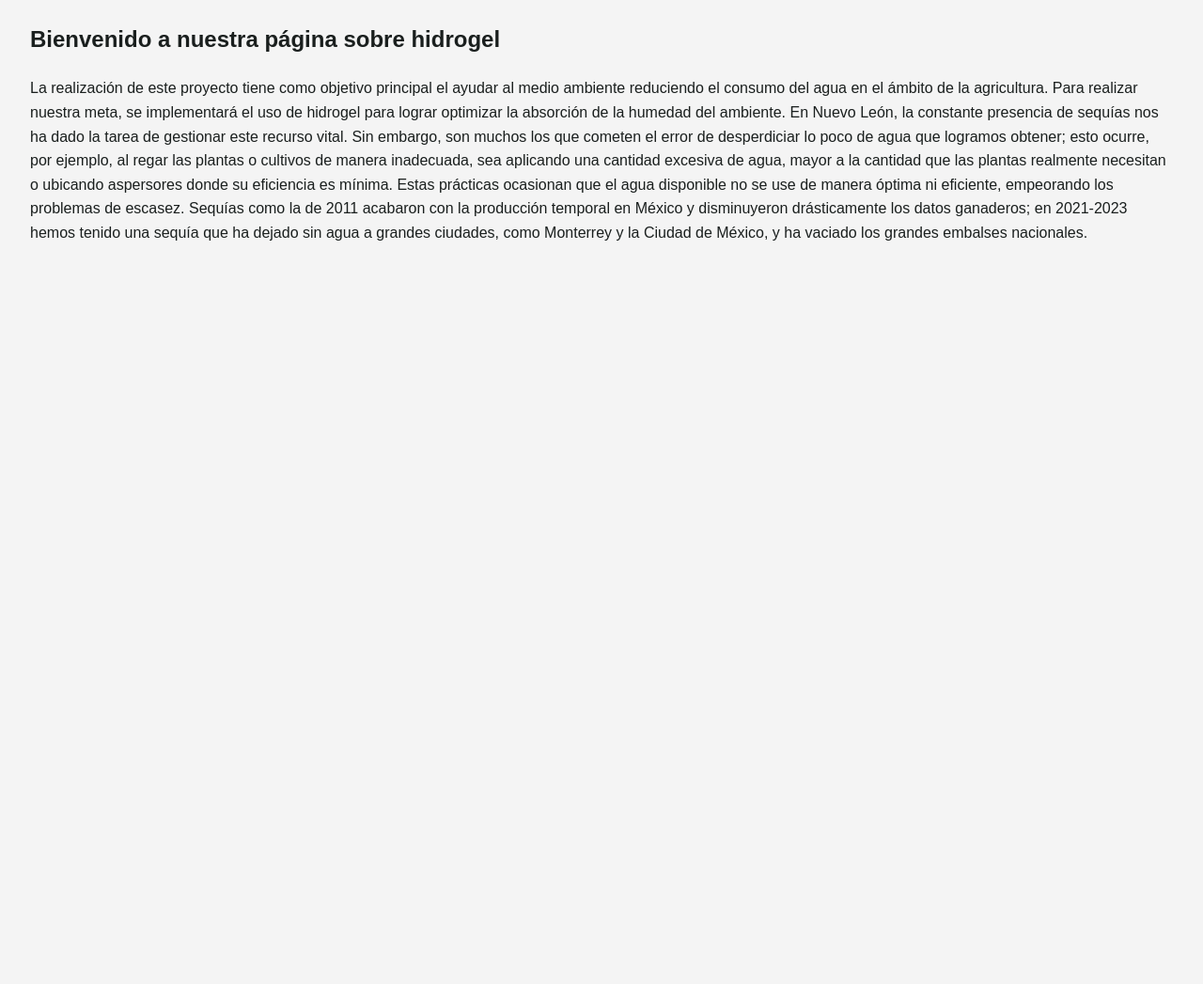
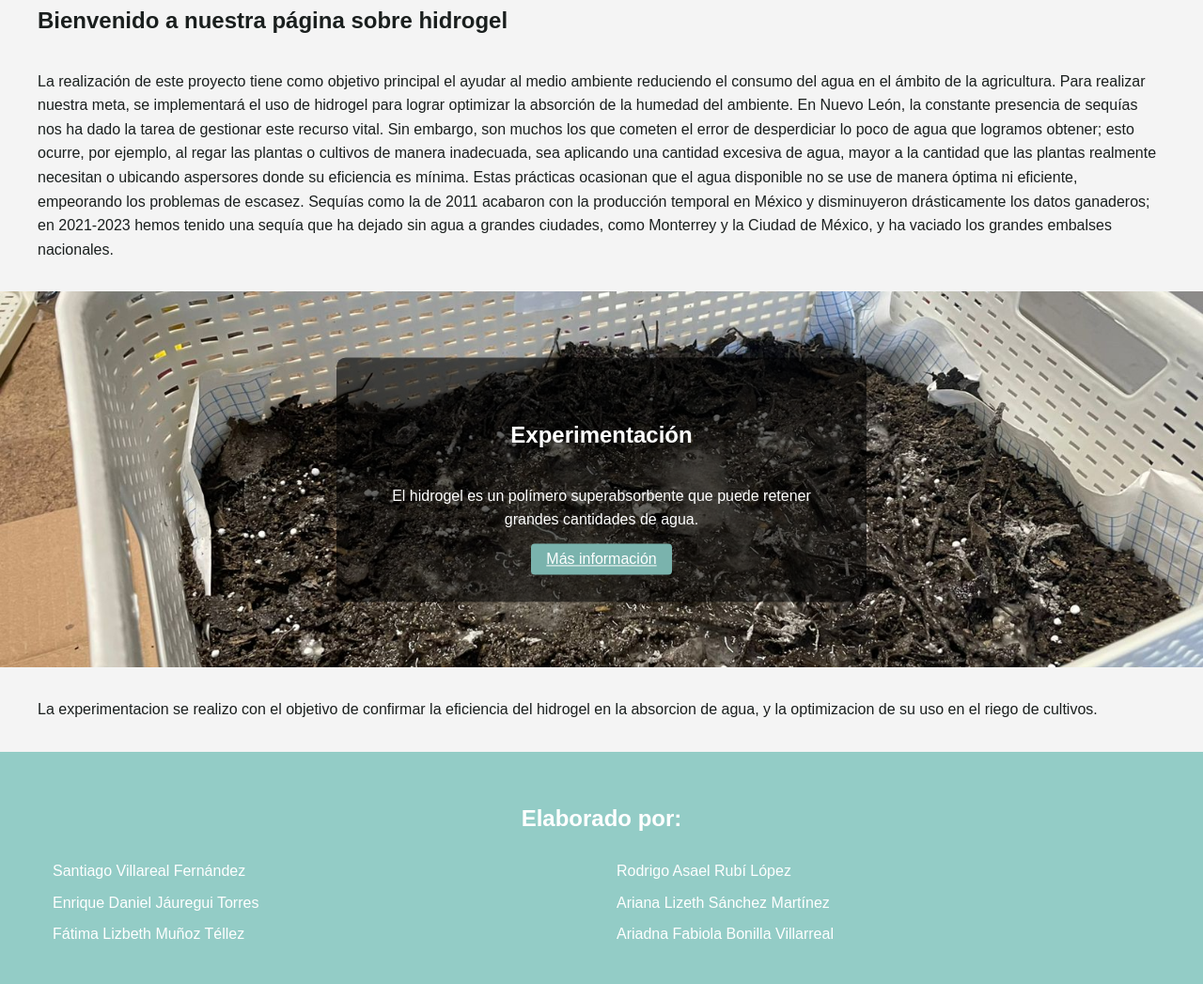
Before and after one commit to ElKikes/Elkikes.github.io, a plain HTML site: page index.html in a window 1280 px wide. Shown: the part 588-1635 px from the top of the page at 94% size. Before the commit the page ends 897 px from the top, so only its background shows below. Drawn offline with Linux system fonts and the light colour scheme.

Commit message:
Update index.html

```diff
--- a/index.html
+++ b/index.html
@@ -49,13 +49,81 @@
             object-fit: cover;
         }
         main {
+            padding: 0;
+        }
+        main h2, main > p {
+            max-width: 1200px;
+            margin: 2rem auto;
+            padding: 0 2rem;
+        }
+        .imagen-contenedor {
+            position: relative;
+            width: 100%;
+            height: 400px;
+            margin: 0;
+            overflow: hidden;
+        }
+        .imagen-fondo {
+            width: 100%;
+            height: 100%;
+            object-fit: cover;
+        }
+        .contenido-imagen {
+            position: absolute;
+            top: 50%;
+            left: 50%;
+            transform: translate(-50%, -50%);
+            text-align: center;
+            color: white;
+            background-color: rgba(0, 0, 0, 0.6);
             padding: 2rem;
+            border-radius: 10px;
+            width: 80%;
+            max-width: 500px;
+        }
+        .boton {
+            background-color: #7ab3ad;
+            color: #ffffff;
+            padding: 0.5rem 1rem;
+            border: none;
+            border-radius: 0.25rem;
+            cursor: pointer;
+        }
+        footer {
+            background-color: #93ccc6;
+            color: white;
+            padding: 2rem 0;
+            width: 100%;
+            margin-top: 2rem;
+        }
+        .footer-content {
+            max-width: 1200px;
+            margin: 0 auto;
+            display: flex;
+            justify-content: space-around;
+            padding: 0 2rem;
+        }
+        .footer-section {
+            flex: 1;
+            margin: 0 1rem;
+        }
+        footer h2 {
+            margin-bottom: 1rem;
+            color: white;
+        }
+        .footer-section p, .footer-section a {
+            color: white;
+            text-decoration: none;
+            margin: 0.5rem 0;
+        }
+        .footer-section a:hover {
+            text-decoration: underline;
         }
     </style>
 </head>
 <body>
     <header>
-        <h1>AquaGel</h1>
+        <h1>Hidrogel</h1>
     </header>
     <nav>
         <ul>
@@ -71,6 +139,30 @@
             En Nuevo León, la constante presencia de sequías nos ha dado la tarea de gestionar este recurso vital. Sin embargo, son muchos los que cometen el error de desperdiciar lo poco de agua que logramos obtener; esto ocurre, por ejemplo, al regar las plantas o cultivos de manera inadecuada, sea aplicando una cantidad excesiva de agua, mayor a la cantidad que las plantas realmente necesitan o ubicando aspersores donde su eficiencia es mínima. Estas prácticas ocasionan que el agua disponible no se use de manera óptima ni eficiente, empeorando los problemas de escasez.
             Sequías como la de 2011 acabaron con la producción temporal en México y disminuyeron drásticamente los datos ganaderos; en 2021-2023 hemos tenido una sequía que ha dejado sin agua a grandes ciudades, como Monterrey y la Ciudad de México, y ha vaciado los grandes embalses nacionales.
         </p>
+        <div class="imagen-contenedor">
+            <img src="Images/img_caja1.jpg" alt="Caja 1" class="imagen-fondo">
+            <div class="contenido-imagen">
+                <h2>Experimentación</h2>
+                <p>El hidrogel es un polímero superabsorbente que puede retener grandes cantidades de agua.</p>
+                <a href="#" class="boton">Más información</a>
+            </div>
+        </div>
+        <p>La experimentacion se realizo con el objetivo de confirmar la eficiencia del hidrogel en la absorcion de agua, y la optimizacion de su uso en el riego de cultivos.</p>
     </main>
+    <footer>
+        <h2 style="text-align: center;">Elaborado por:</h2>
+        <div class="footer-content">
+            <div class="footer-section">
+                <p>Santiago Villareal Fernández</p>
+                <p>Enrique Daniel Jáuregui Torres</p>
+                <p>Fátima Lizbeth Muñoz Téllez</p>
+            </div>
+            <div class="footer-section">
+                <p>Rodrigo Asael Rubí López</p>
+                <p>Ariana Lizeth Sánchez Martínez</p>
+                <p>Ariadna Fabiola Bonilla Villarreal</p>
+            </div>
+        </div>
+    </footer>
 </body>
 </html>
```
